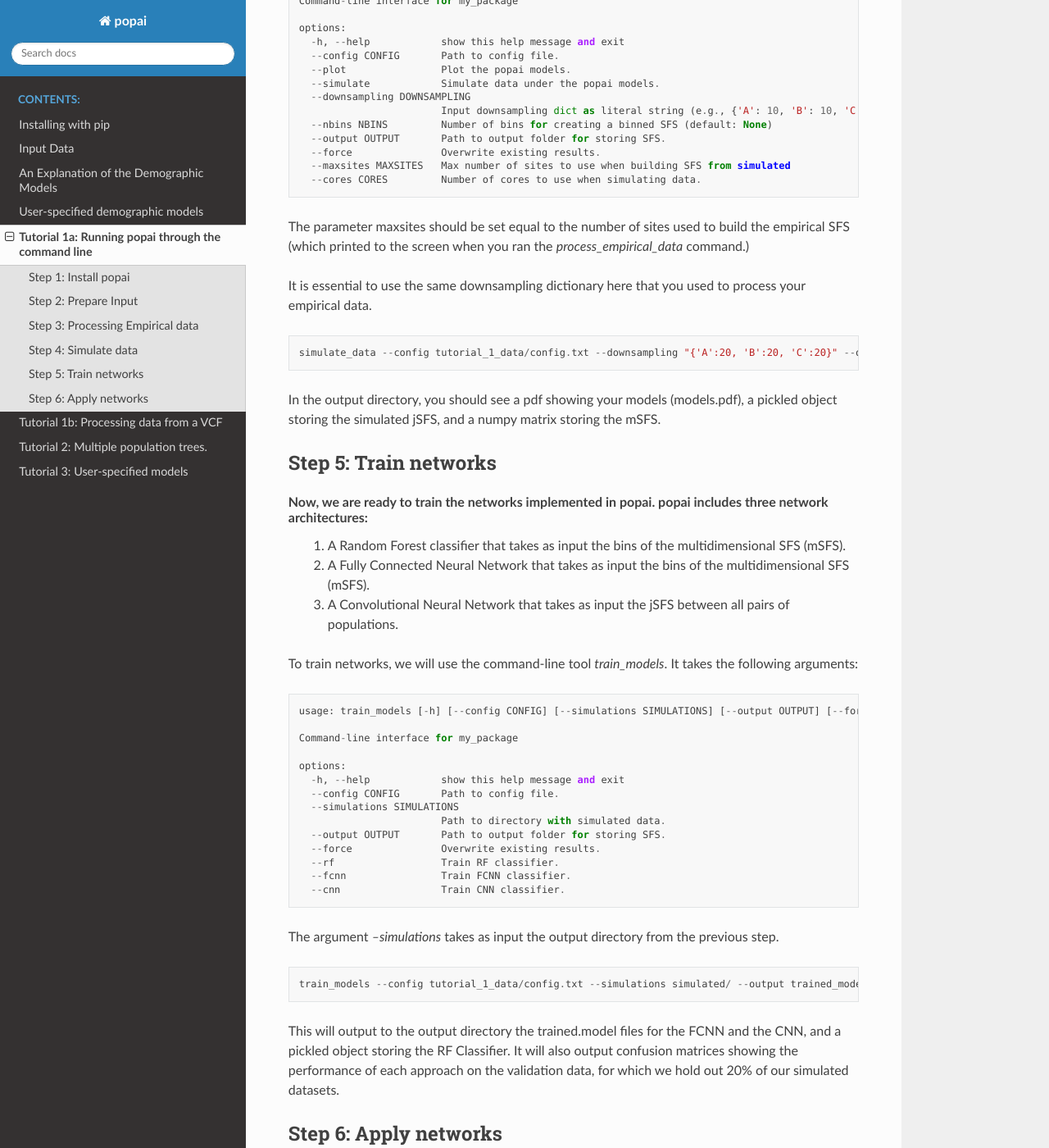
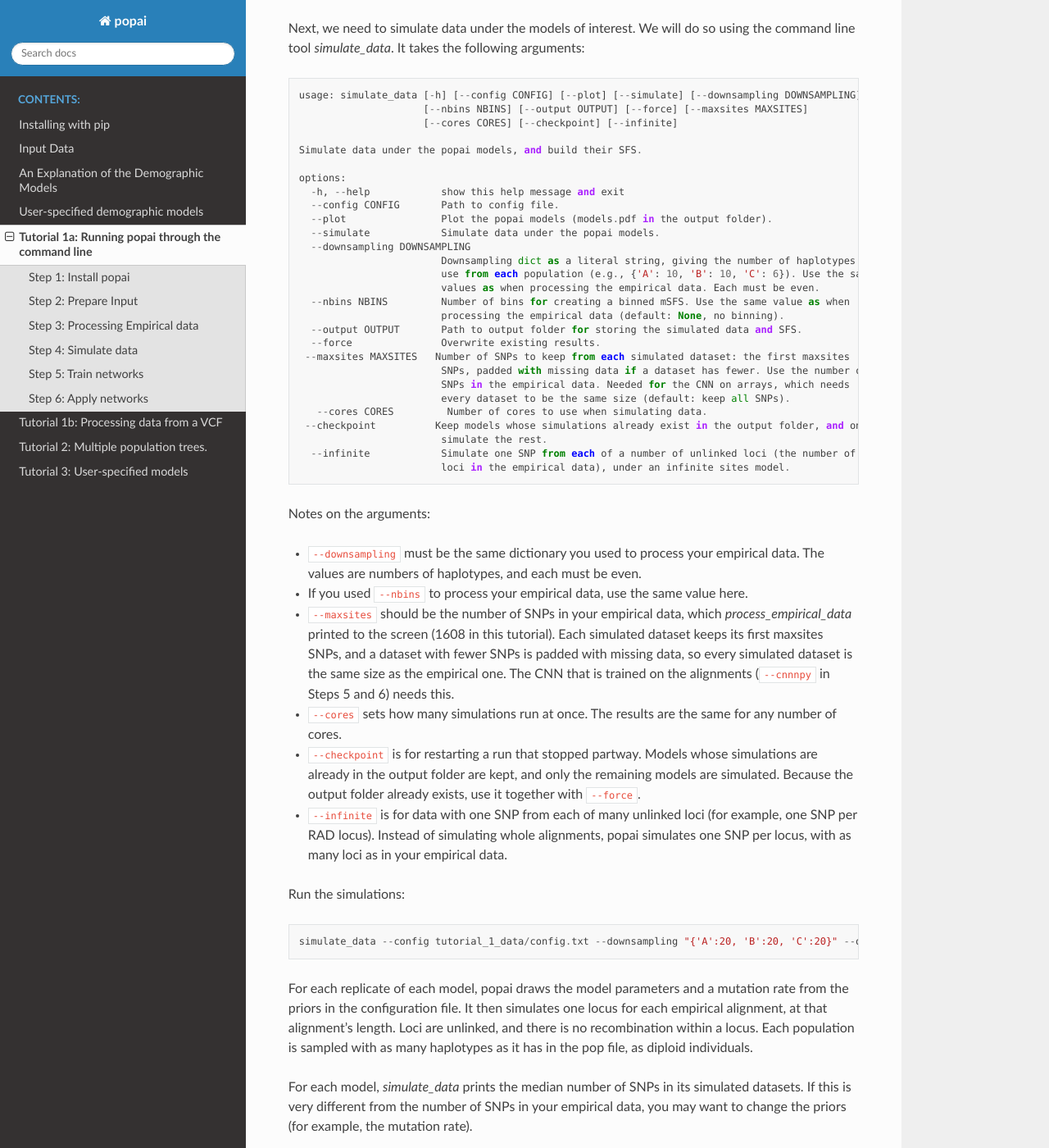
Before and after one commit to SmithLabBio/popai, a Sphinx documentation site: the page built from docs/usage/cli_tutorial.rst, in a window 1280 px wide and 1400 px high, scrolled down 2455 px. Shown: the whole window at 82% size. Built offline with Sphinx 7.4.7 and the Read the Docs theme 3.1.0, drawn with Linux system fonts in a browser that asks for light colours; some of the changed text lies outside the part shown.

Commit message:
updated tutorial 1.

```diff
--- a/docs/usage/cli_tutorial.rst
+++ b/docs/usage/cli_tutorial.rst
@@ -37,7 +37,9 @@ For more information on input formats, please see the `input instructions <https
 
 The command line tool *process_empirical_data* can be used to process empirical data. It takes the following arguments::
 
-    usage: process_empirical_data [-h] [--config CONFIG] [--preview] [--downsampling DOWNSAMPLING] [--reps REPS] [--nbins NBINS] [--output OUTPUT] [--force]
+    usage: process_empirical_data [-h] [--config CONFIG] [--preview] [--downsampling DOWNSAMPLING]
+                                  [--reps REPS] [--nbins NBINS] [--output OUTPUT] [--force]
+                                  [--maxsites MAXSITES]
 
     Command-line interface for processing empirical data.
 
@@ -46,15 +48,19 @@ The command line tool *process_empirical_data* can be used to process empirical
         --config CONFIG       Path to config file.
         --preview             Preview number of SNPs used for different down-projections
         --downsampling DOWNSAMPLING
-                              Input downsampling dict as literal string (e.g., {'A': 10, 'B': 10, 'C': 5} to downsample to 10 individuals in populations A and B and 5 in population C).
+                            Downsampling dict as a literal string, giving the number of haplotypes to
+                            use from each population (e.g., {'A': 10, 'B': 10, 'C': 6}). Each must be
+                            even.
         --reps REPS           Number of replicate downsampled SFS to build.
-        --nbins NBINS         Number of bins for creating a binned SFS (default: None)
-        --output OUTPUT       Path to output folder for storing SFS
+        --nbins NBINS         Number of bins for creating a binned mSFS (default: None, no binning).
+        --output OUTPUT       Path to output folder for storing SFS.
         --force               Overwrite existing results.
+      --maxsites MAXSITES   Number of SNPs to keep from the empirical data: the first maxsites SNPs
+                            (default: keep all SNPs).
 
 First, we use the preview tool to decide what thresholds to use for downsampling.
 
-SFS cannot be generated from datasets that include missing data. To circumvent this, we use a downsampling approach such as that described in `Satler and Carstens (2017) <https://doi.org/10.1111/mec.14137>`_. We must choose thresholds for each population (i.e., the minumum number of individuals that must be sampled for a SNP to be used.)
+SFS cannot be generated from datasets that include missing data. To circumvent this, we use a downsampling approach such as that described in `Satler and Carstens (2017) <https://doi.org/10.1111/mec.14137>`_. We must choose thresholds for each population (i.e., the minimum number of haplotypes that must be sampled for a SNP to be used.)
 
 We will use a folded SFS, meaning that we will build the SFS based on minor allele frequencies.
 
@@ -81,41 +87,69 @@ We are only using a single replicate for this test. This makes sense because our
 
 Notice that this will print to the screen the number of SNPs in your empirical data. Please record this, as we will use it in the next step.
 
-This script will also output in the output directory the joint and multidimensional site frequency spectra for each replicate.
+This script will also output in the output directory the joint site frequency spectra between each pair of populations (.jsfs files) and the multidimensional site frequency spectrum (_DSFS.obs) for each replicate, plots of the joint site frequency spectra (.png files), and the empirical alignments as an array (empirical.npy) for the CNN in Steps 5 and 6.
 
 ==========================================
 Step 4: Simulate data
 ==========================================
 
-Next, we need to simulate data under the models of interest. We will do so using the command line tool *simulate_data*. It takes the following arugments::
+Next, we need to simulate data under the models of interest. We will do so using the command line tool *simulate_data*. It takes the following arguments::
 
-    usage: simulate_data [-h] [--config CONFIG] [--plot] [--downsampling DOWNSAMPLING] [--nbins NBINS] [--output OUTPUT] [--force] [--maxsites MAXSITES] [--cores CORES]
+    usage: simulate_data [-h] [--config CONFIG] [--plot] [--simulate] [--downsampling DOWNSAMPLING]
+                         [--nbins NBINS] [--output OUTPUT] [--force] [--maxsites MAXSITES]
+                         [--cores CORES] [--checkpoint] [--infinite]
 
-    Command-line interface for my_package
+    Simulate data under the popai models, and build their SFS.
 
     options:
       -h, --help            show this help message and exit
       --config CONFIG       Path to config file.
-      --plot                Plot the popai models.
+      --plot                Plot the popai models (models.pdf in the output folder).
       --simulate            Simulate data under the popai models.
       --downsampling DOWNSAMPLING
-                            Input downsampling dict as literal string (e.g., {'A': 10, 'B': 10, 'C': 5} to downsample to 10 individuals in populations A and B and 5 in population C).
-      --nbins NBINS         Number of bins for creating a binned SFS (default: None)
-      --output OUTPUT       Path to output folder for storing SFS.
+                            Downsampling dict as a literal string, giving the number of haplotypes to
+                            use from each population (e.g., {'A': 10, 'B': 10, 'C': 6}). Use the same
+                            values as when processing the empirical data. Each must be even.
+      --nbins NBINS         Number of bins for creating a binned mSFS. Use the same value as when
+                            processing the empirical data (default: None, no binning).
+      --output OUTPUT       Path to output folder for storing the simulated data and SFS.
       --force               Overwrite existing results.
-      --maxsites MAXSITES   Max number of sites to use when building SFS from simulated
-      --cores CORES         Number of cores to use when simulating data.
+     --maxsites MAXSITES   Number of SNPs to keep from each simulated dataset: the first maxsites
+                            SNPs, padded with missing data if a dataset has fewer. Use the number of
+                            SNPs in the empirical data. Needed for the CNN on arrays, which needs
+                            every dataset to be the same size (default: keep all SNPs).
+       --cores CORES         Number of cores to use when simulating data.
+     --checkpoint          Keep models whose simulations already exist in the output folder, and only
+                            simulate the rest.
+      --infinite            Simulate one SNP from each of a number of unlinked loci (the number of
+                            loci in the empirical data), under an infinite sites model.
 
-The parameter maxsites should be set equal to the number of sites used to build the empirical SFS (which printed to the screen when you ran the *process_empirical_data* command.)
+Notes on the arguments:
 
-It is essential to use the same downsampling dictionary here that you used to process your empirical data.
+* ``--downsampling`` must be the same dictionary you used to process your empirical data. The values are numbers of haplotypes, and each must be even.
+* If you used ``--nbins`` to process your empirical data, use the same value here.
+* ``--maxsites`` should be the number of SNPs in your empirical data, which *process_empirical_data* printed to the screen (1608 in this tutorial). Each simulated dataset keeps its first maxsites SNPs, and a dataset with fewer SNPs is padded with missing data, so every simulated dataset is the same size as the empirical one. The CNN that is trained on the alignments (``--cnnnpy`` in Steps 5 and 6) needs this.
+* ``--cores`` sets how many simulations run at once. The results are the same for any number of cores.
+* ``--checkpoint`` is for restarting a run that stopped partway. Models whose simulations are already in the output folder are kept, and only the remaining models are simulated. Because the output folder already exists, use it together with ``--force``.
+* ``--infinite`` is for data with one SNP from each of many unlinked loci (for example, one SNP per RAD locus). Instead of simulating whole alignments, popai simulates one SNP per locus, with as many loci as in your empirical data.
 
+Run the simulations:
 
 .. code-block:: python
 
     simulate_data --config tutorial_1_data/config.txt --downsampling "{'A':20, 'B':20, 'C':20}" --output simulated/ --maxsites 1608 --plot --simulate
 
-In the output directory, you should see a pdf showing your models (models.pdf), a pickled object storing the simulated jSFS, and a numpy matrix storing the mSFS.
+For each replicate of each model, popai draws the model parameters and a mutation rate from the priors in the configuration file. It then simulates one locus for each empirical alignment, at that alignment's length. Loci are unlinked, and there is no recombination within a locus. Each population is sampled with as many haplotypes as it has in the pop file, as diploid individuals.
+
+For each model, *simulate_data* prints the median number of SNPs in its simulated datasets. If this is very different from the number of SNPs in your empirical data, you may want to change the priors (for example, the mutation rate).
+
+In the output directory, you should see:
+
+* models.pdf: a plot of each model (from ``--plot``). The model numbers in the other file names match the numbers in this plot.
+* simulated_arrays_<model>.pickle: the simulated alignments for each replicate of the model, with one row per haplotype and one column per SNP. Rows are in pop-file order, and are sorted within each population.
+* simulated_mSFS_<model>.pickle: the mSFS for each replicate of the model.
+* simulated_2dSFS_<model>.pickle: the jSFS between each pair of populations, for each replicate of the model.
+* 2D_SFS_<pair>_<model>.png: plots of the average jSFS between each pair of populations under each model.
 
 ==========================================
 Step 5: Train networks
```
